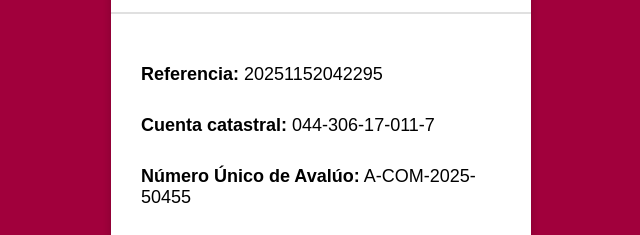
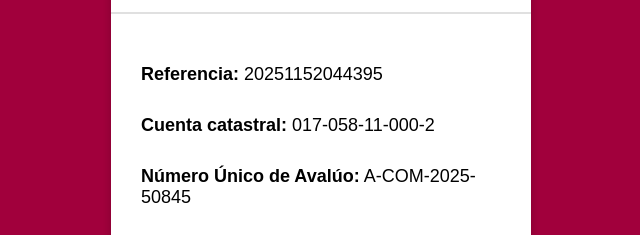
Before and after one commit to drpcsubcatastro/.con.mx, a plain HTML site: page index.html in a window 1280 px wide. Shown: the part 188-423 px from the top of the page, 319-959 px from the left. Drawn offline with Linux system fonts and the light colour scheme.

Commit message:
Update reference and property details in index.html

```diff
--- a/index.html
+++ b/index.html
@@ -58,9 +58,9 @@
       <img src="https://cdn2.telediario.mx/uploads/media/2021/08/12/gobierno_de_la_ciudad_de_mexico.jpg" alt="Escudo CDMX">
       </div>
     <div class="content">
-     <tr> <p><strong>Referencia:</strong> 20251152042295</p></tr>
-      <p><strong>Cuenta catastral:</strong> 044-306-17-011-7 </p>
-      <p><strong>Número Único de Avalúo:</strong>  A-COM-2025-50455</p>
+     <tr> <p><strong>Referencia:</strong> 20251152044395</p></tr>
+      <p><strong>Cuenta catastral:</strong> 017-058-11-000-2 </p>
+      <p><strong>Número Único de Avalúo:</strong>  A-COM-2025-50845</p>
       <p class="resultado"><span style="font-weight: bold;">Resultado:</span> POSITIVO</p>
     </div>
     <div class="footer">
```
